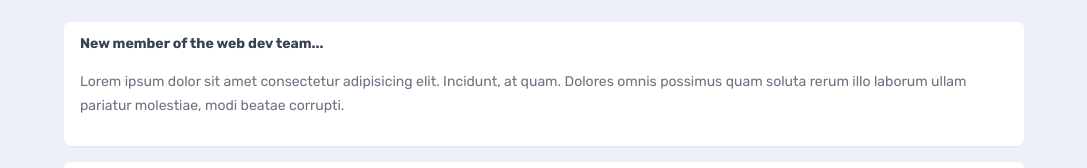
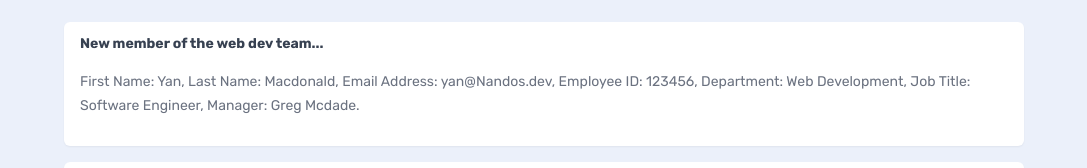
Before and after one commit to Ianmacdonald1989/helpdesk_system-, a Next.js app: page / in a window 1280 px wide. Shown: the part 395-563 px from the top of the page, without its empty margins (96-1183 px from the left). Built offline with nearby package versions, Linux system fonts and the light colour scheme.

Commit message:
dummy data changed and error page setup

```diff
--- a/app/page.jsx
+++ b/app/page.jsx
@@ -16,7 +16,13 @@ export default function Home() {
 
           <div className="card">
             <h3>New member of the web dev team...</h3>
-            <p>Lorem ipsum dolor sit amet consectetur adipisicing elit. Incidunt, at quam. Dolores omnis possimus quam soluta rerum illo laborum ullam pariatur molestiae, modi beatae corrupti.</p>
+            <p>First Name: Yan,
+            Last Name: Macdonald,
+            Email Address: yan@Nandos.dev,
+            Employee ID: 123456,
+            Department: Web Development,
+            Job Title: Software Engineer,
+            Manager: Greg Mcdade.</p>
           </div>
           <div className="card">
             <h3>New website live!</h3>
--- a/app/tickets/[id]/page.jsx
+++ b/app/tickets/[id]/page.jsx
@@ -1,9 +1,28 @@
+import { notFound } from "next/navigation"
+
+export const dynamicParams = true
+
+export async function generateStaticParams(){
+    const res =await fetch ('http://localhost:4000/tickets/')
+
+    const tickets = await res.json()
+
+    return tickets.map((ticket) => ({
+    id: ticket.id
+}))
+
+}
+
 async function getTicket(id){
     const res = await fetch('http://localhost:4000/tickets/' +id, {
         next: {
             revalidate: 60
         }
     })
+
+    if(!res.ok) {
+        notFound()
+    }
 
     return res.json()
 }
```
